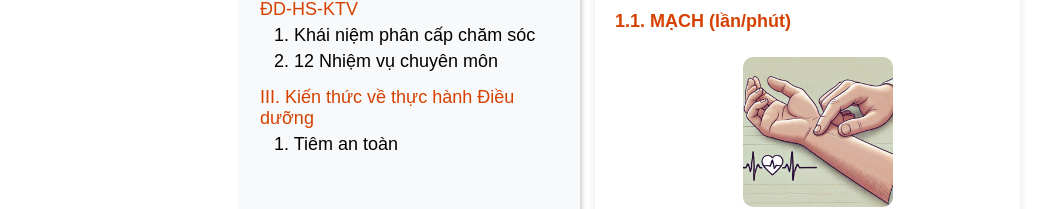
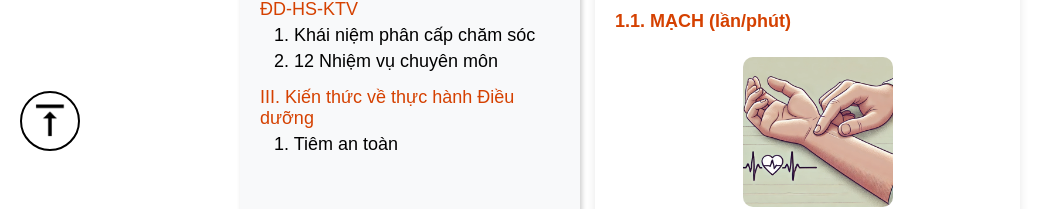
Before and after one commit to quoctoank4it/dieu-duong, a React (Create React App) app: page / in a window 1280 px wide. Shown: the part 629-838 px from the top of the page, without its empty margins (0-1063 px from the left). Built offline with nearby package versions, Linux system fonts and the light colour scheme.

Commit message:
edit file

```diff
--- a/src/App.css
+++ b/src/App.css
@@ -122,3 +122,23 @@ body {
 .lever2 {
   text-align: left;
 }
+
+.scroll-to-top {
+  position: fixed;
+  bottom: 20px;
+  left: 20px;
+  z-index: 1000;
+  background-color: white;
+  color: white;
+  border: none;
+  cursor: pointer;
+  border-radius: 30px;
+  width: 60px;
+  height: 60px;
+  border: 2px solid rgb(0, 0, 0);
+  padding-left: 5.5px;
+}
+
+.scroll-to-top:hover {
+  background-color: white;
+}
--- a/src/App.js
+++ b/src/App.js
@@ -2,6 +2,7 @@ import "./App.css";
 import React, { useState } from "react";
 import SideBar from "./Components/SideBar";
 import Menu from "./Components/Menu";
+import icon from "./topicon.png";
 import A1_0_DauHieuSinhTon from "./Components/ChuyenDe1/A1_0_DauHieuSinhTon";
 import A1_1_Mach from "./Components/ChuyenDe1/A1_1_Mach";
 import A1_2_NhietDo from "./Components/ChuyenDe1/A1_2_NhietDo";
@@ -22,6 +23,13 @@ const App = () => {
     console.log(value);
 
     setIsOpenSideBar(value);
+  };
+
+  const scrollToTop = () => {
+    window.scrollTo({
+      top: 0,
+      behavior: "smooth",
+    });
   };
 
   return (
@@ -72,6 +80,9 @@ const App = () => {
           </div>
         </div>
       </div>
+      <button className="scroll-to-top" onClick={scrollToTop}>
+        <img src={icon} style={{ width: 40, height: 40 }}></img>
+      </button>
     </div>
   );
 };
```
Also changed, not shown: src/topicon.png (added).
